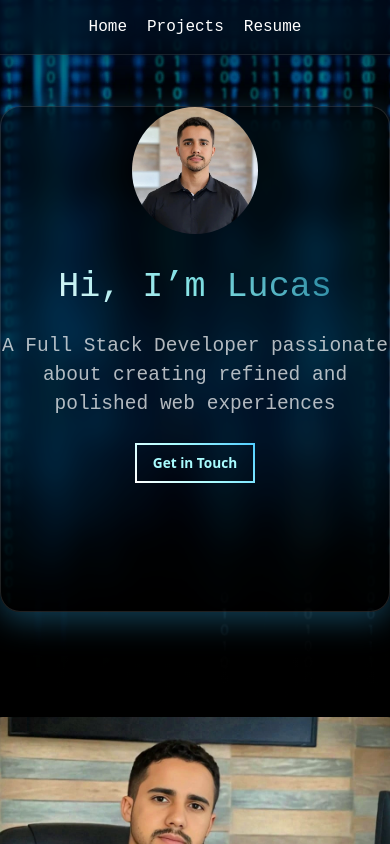
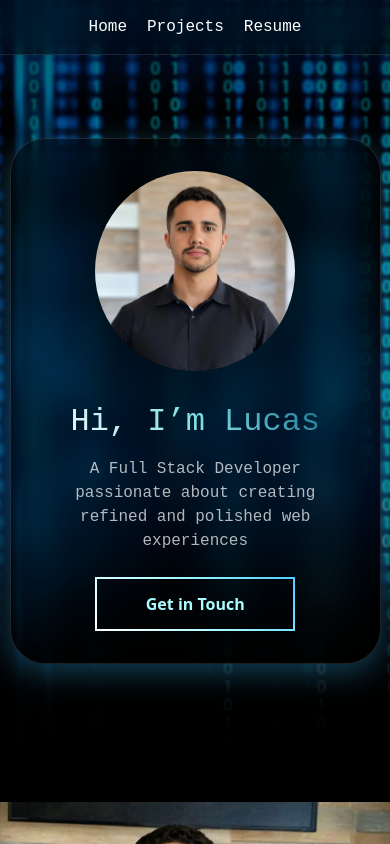
Before and after one commit to LucasRgo/portfolio, a React (Vite) app: page / in a window 390 px wide. Shown: the top 844 px of the page. Built offline with nearby package versions, Linux system fonts and the light colour scheme.

Commit message:
Mon, Dec 23, 2024, 7:16 AM -03:00

```diff
--- a/src/pages/home/home.css
+++ b/src/pages/home/home.css
@@ -128,39 +128,50 @@
 
 @media (max-width: 768px) {
     .home-container {
-        flex-direction: column;
-        justify-content: center;
-        min-height: 85vh;
-        padding: 0rem;
+        max-height: 60vh;
     }
 
     .intro-text {
         flex-direction: column;
+        align-items: center;
         text-align: center;
-        justify-content: center;
+        padding: 2rem 1rem;
+        max-width: 95%;
+      }
+
+      .avatar {
+        width: 200px !important;
+        height: 200px !important;
+      }
+
+      .intro-content {
+        width: 100%;
         max-width: 100%;
-        border-radius: 20px;
-        padding: 0rem;
-        min-height: 60vh;
-    }
+        padding: 0 1rem;
+        align-items: center;
+        text-align: center;
+      }
 
-    .intro-text h1 {
-        font-size: 9vw;
-        text-align: center;
-    }
+      .intro-content h1 {
+        font-size: 2rem;
+        margin-bottom: 1rem;
 
-    .intro-text p {
-        font-size: 5vw;
-        text-align: center;
-    }
+      }
 
-    .contact-button {
-        display: block;
-        padding: 2% 4%;
-        font-size: 3.5vw;
-        text-align: center;
-        margin: 5% auto;
-    }
+      .intro-content p {
+        font-size: 1rem;
+        line-height: 1.5;
+        margin-bottom: 1.5rem;
+
+      }
+
+      .contact-button {
+        width: 100%;
+        max-width: 200px;
+        padding: 0.8rem 1.5rem;
+        font-size: 1rem;
+
+      }
 
     #code {
         object-fit: cover;  /* Ensures the image fills the container while maintaining aspect ratio */
@@ -168,8 +179,4 @@
         width: 100%;         /* Makes the image fill the width of its container */
         object-position: center; /* Centers the image so the sides are cropped evenly */
     }
-    .avatar {
-        max-height: min(140px, 15vh);
-        max-width: min(140px, 15vh);
-    }
 }
```
